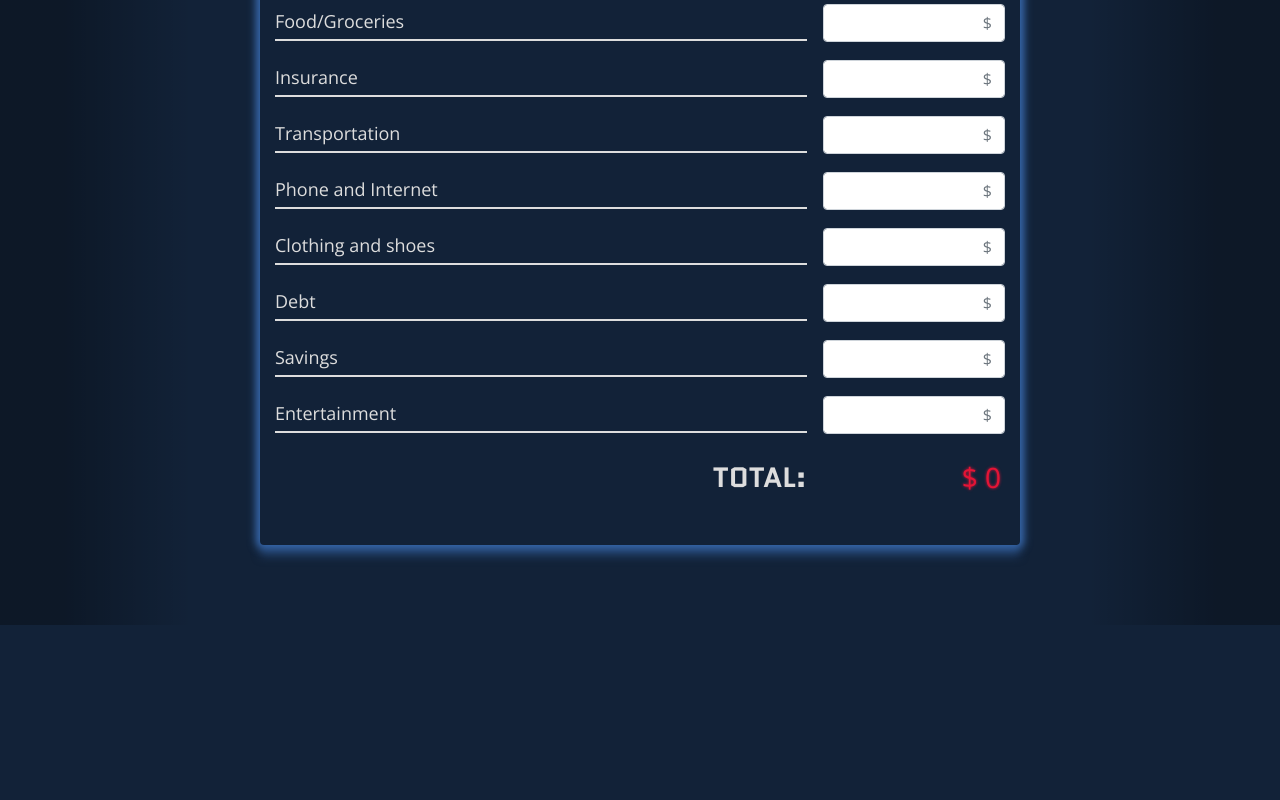
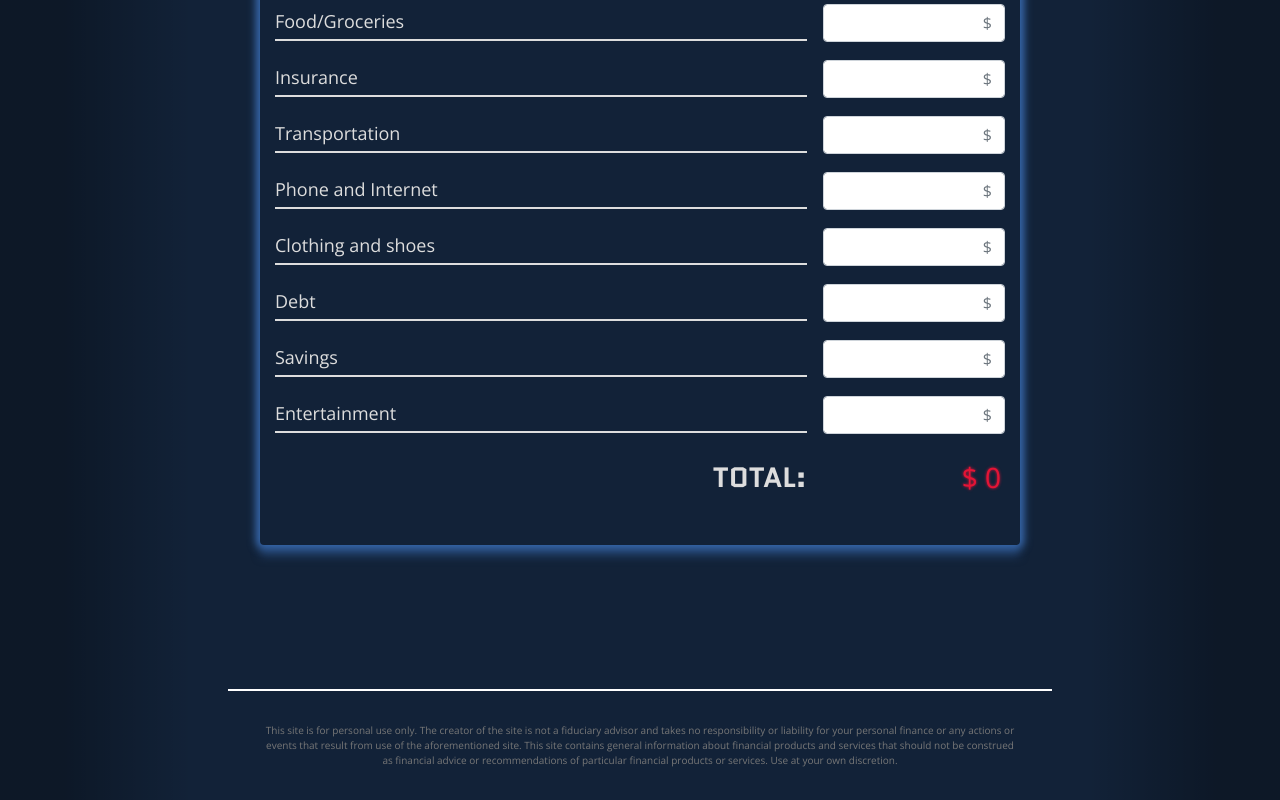
Before and after one commit to pfva/budget-calculator-vue, a Vue app: page / in a window 1280 px wide. Shown: the part 1024-1824 px from the top of the page. Before the commit the page ends 1649 px from the top, so only its background shows below. Built offline with nearby package versions, Linux system fonts and the light colour scheme.

Commit message:
Add FooterOrganism component

```diff
--- a/src/App.vue
+++ b/src/App.vue
@@ -10,6 +10,10 @@
       <IncomeOrganism/>
       <ExpensesOrganism/>
     </main>
+
+    <footer class="container-fluid footer o-footer">
+      <FooterOrganism/>
+    </footer>
   </div>
 </template>
 
@@ -18,6 +22,7 @@
 import SiteHeaderOrganism from "./components/organisms/SiteHeaderOrganism.vue";
 import IncomeOrganism from "./components/organisms/IncomeOrganism.vue";
 import ExpensesOrganism from "./components/organisms/ExpensesOrganism.vue";
+import FooterOrganism from "./components/organisms/FooterOrganism.vue";
 
 export default {
   name: "app",
@@ -25,7 +30,8 @@ export default {
     // HelloWorld,
     SiteHeaderOrganism,
     IncomeOrganism,
-    ExpensesOrganism
+    ExpensesOrganism,
+    FooterOrganism
   }
 };
 </script>
--- /dev/null
+++ b/src/components/organisms/FooterOrganism.vue
@@ -0,0 +1,34 @@
+<template>
+  <div class="row justify-content-center">
+    <div class="col-12 col-md-8">
+      <p class="o-footer__text text-center">
+        This site is for personal use only. The creator of the site is not a fiduciary advisor and takes no responsibility or liability for your personal finance or any actions or events that result from use of the aforementioned site. This site contains general information about financial products and services that should not be construed as financial advice or recommendations of particular financial products or services.
+        Use at your own discretion.
+      </p>
+    </div>
+  </div>
+</template>
+
+<script>
+export default {};
+</script>
+
+<style lang="scss">
+@import "../../../scss/main.scss";
+.o-footer {
+  margin-top: $spacing * 8;
+
+  &__text {
+    margin-bottom: 0;
+    padding: ($spacing * 4) 0;
+    border-top: 2px solid $white;
+    color: darken($text-color, 40%);
+    font-family: $category-font-family;
+    font-size: 10px;
+
+    @media (min-width: 768px) {
+      padding: $spacing * 4;
+    }
+  }
+}
+</style>
```
